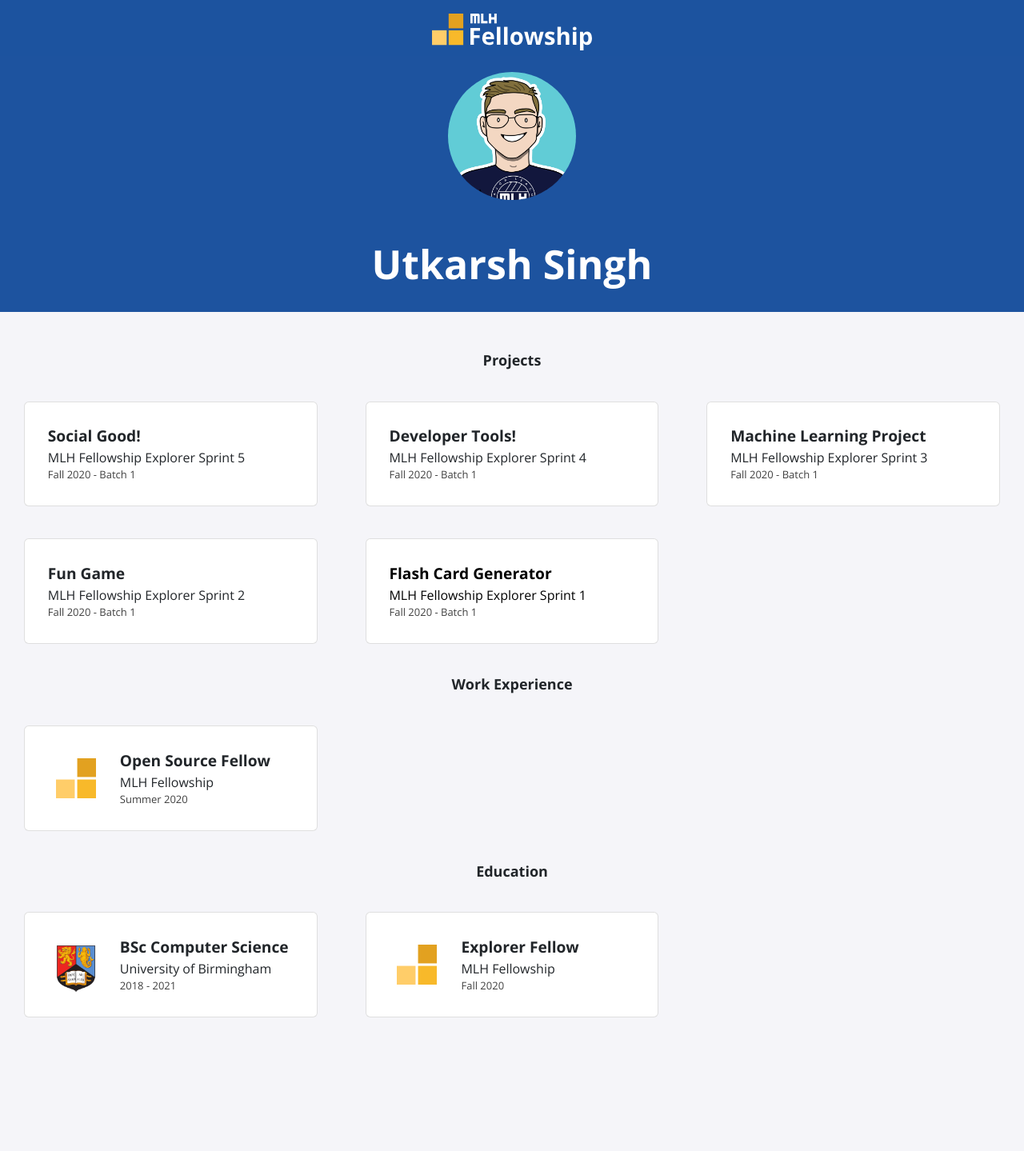
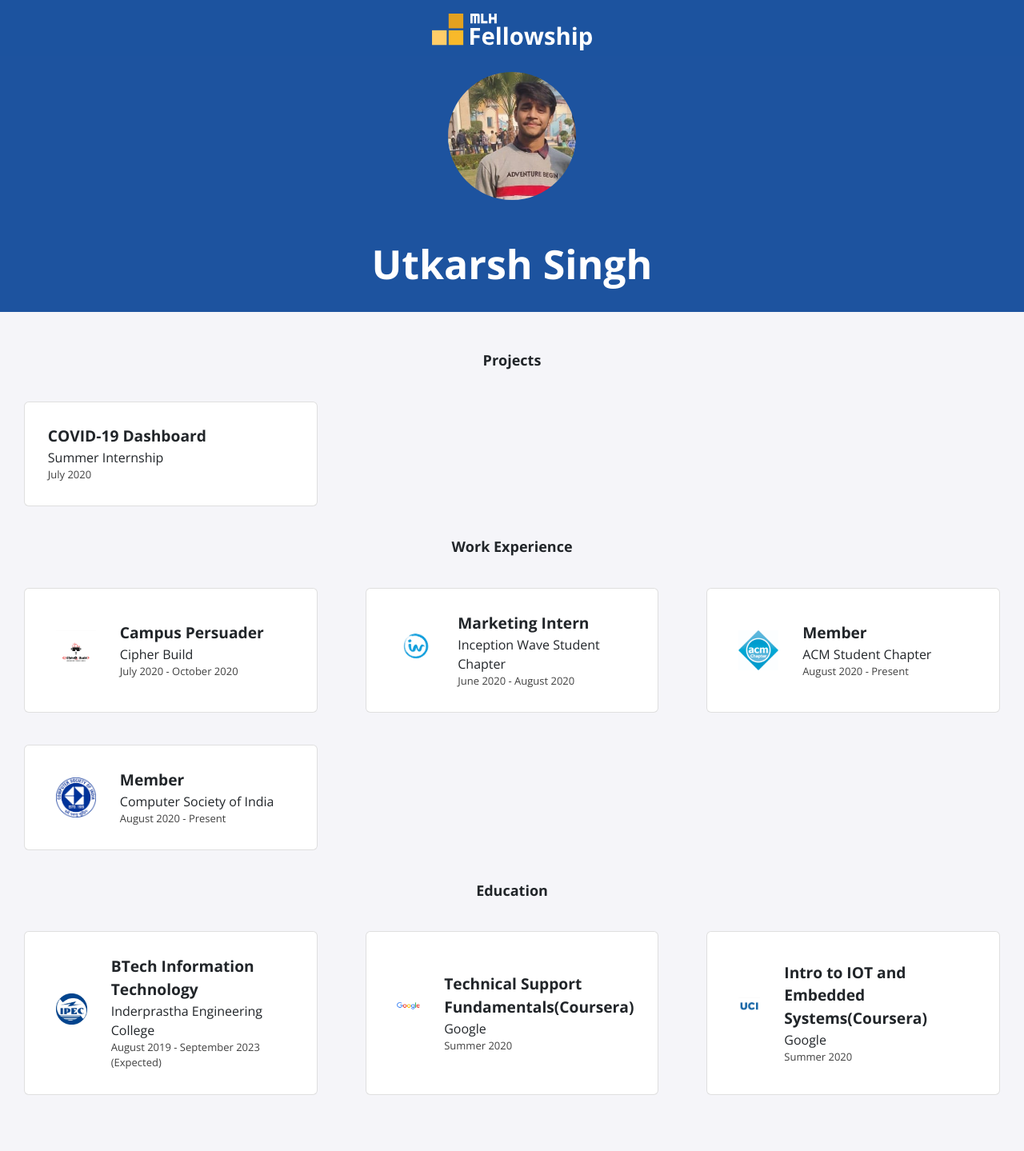
Before and after one commit to Utkarsh299-tech/Utkarsh299-tech.github.io, a Jekyll site: the page built from index.html, in a window 1280 px wide. Shown: the whole page at 80% size. Built offline with Jekyll 4.4.1, drawn with Linux system fonts in a browser that asks for light colours; nearby versions of some CDN libraries; before the commit the page ends 1342 px from its top, so only the background shows below that.

Commit message:
Update site with information about Utkarsh

```diff
--- a/_data/education.yml
+++ b/_data/education.yml
@@ -1,9 +1,14 @@
-- course: BSc Computer Science
-  institute: University of Birmingham
-  dates: 2018 - 2021
-  logo: uob.png
+- course: BTech Information Technology
+  institute: Inderprastha Engineering College
+  dates: August 2019 - September 2023 (Expected)
+  logo: ipeclogo.jpeg
 
-- course: Explorer Fellow
-  institute: MLH Fellowship
-  dates: Fall 2020
-  logo: fellowship.svg
+- course: Technical Support Fundamentals(Coursera)
+  institute: Google
+  dates: Summer 2020
+  logo: google.png
+
+- course: Intro to IOT and Embedded Systems(Coursera)
+  institute: Google
+  dates: Summer 2020
+  logo: iot.png
--- a/_data/experience.yml
+++ b/_data/experience.yml
@@ -1,4 +1,19 @@
-- role: Open Source Fellow
-  company: MLH Fellowship
-  dates: Summer 2020
-  logo: fellowship.svg
+- role: Campus Persuader
+  company: Cipher Build
+  dates: July 2020 - October 2020
+  logo: cp.png
+
+- role: Marketing Intern
+  company: Inception Wave Student Chapter
+  dates: June 2020 - August 2020
+  logo: iw.png
+
+- role: Member
+  company: ACM Student Chapter
+  dates: August 2020 - Present
+  logo: acm_chapter.jpg
+
+- role: Member
+  company: Computer Society of India
+  dates: August 2020 - Present
+  logo: CSI.png
--- a/_data/projects.yml
+++ b/_data/projects.yml
@@ -1,20 +1,3 @@
-- title: Social Good!
-  event: MLH Fellowship Explorer Sprint 5
-  date: Fall 2020 - Batch 1
-
-- title: Developer Tools!
-  event: MLH Fellowship Explorer Sprint 4
-  date: Fall 2020 - Batch 1
-
-- title: Machine Learning Project
-  event: MLH Fellowship Explorer Sprint 3
-  date: Fall 2020 - Batch 1
-
-- title: Fun Game
-  event: MLH Fellowship Explorer Sprint 2
-  date: Fall 2020 - Batch 1
-
-- title: Flash Card Generator
-  event: MLH Fellowship Explorer Sprint 1
-  date: Fall 2020 - Batch 1
-  page-name: sprint1
+- title: COVID-19 Dashboard
+  event: Summer Internship
+  date: July 2020
```
Also changed, not shown: Gemfile.lock, _config.yml (line endings or trailing spaces), assets/img/education/fellowship.svg (deleted), assets/img/education/google.png (added), assets/img/education/iot.png (added), assets/img/education/ipeclogo.jpeg (added), assets/img/education/uob.png (deleted), assets/img/experience/CSI.png (added), assets/img/experience/acm_chapter.jpg (added), assets/img/experience/cp.png (added), assets/img/experience/fellowship.svg (deleted), assets/img/experience/iw.png (added), assets/img/logo.jpg, assets/img/myimg2.jpeg (added).
